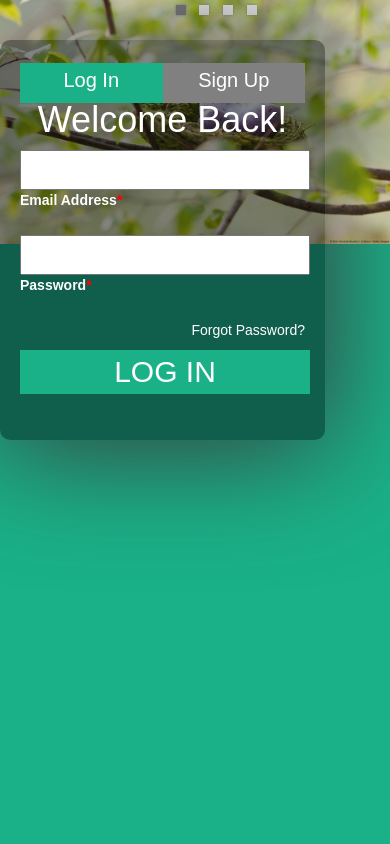
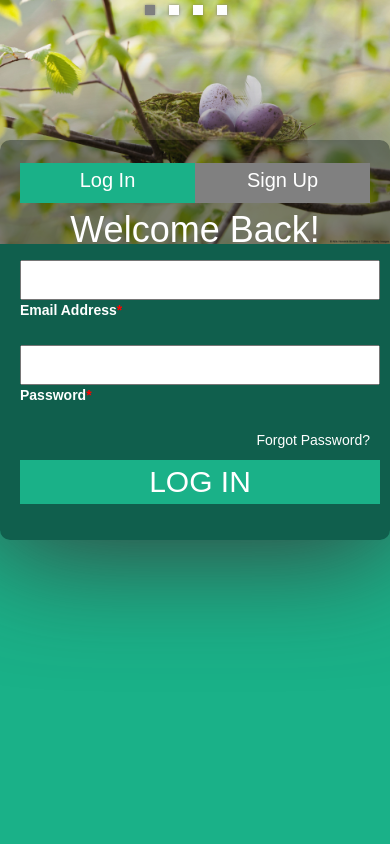
Before and after one commit to jgtaruc/travel-planner, a Django app: page / in a window 390 px wide. Run offline with Django 3.2, Linux system fonts and the light colour scheme; parts of the project's set-up code (start-up, migrations or seed data) failed here and were passed over; some libraries are stand-ins or nearby versions.

Commit message:
responsive bg

```diff
--- a/trip_app/static/trip_app/css/img-transitions.css
+++ b/trip_app/static/trip_app/css/img-transitions.css
@@ -1,19 +1,27 @@
 img {
   position: absolute;
-  z-index: 1;
-  background-repeat: no-repeat;
-  opacity: 0.0;
+  top:0px;
+  width: 100%;
+  opacity: 0;
   filter: alpha(opacity=0); /* For IE8 and earlier */
-  max-width: 100%;
 }
 
-.img-ctrls {
-  position: absolute;
-  z-index: 2;
-  left: 45%;
+#bg {
+  width: 100%;
+  height: 100%;
+  position: fixed;
+  top: 0px;
 }
 
-.img-ctrls span {
+#img-ctrls {
+  z-index: 2;
+  position: relative;
+  padding-bottom: 40px;
+  max-width:100px;
+  margin: auto;
+}
+
+#img-ctrls span {
   cursor: pointer;
   margin-right: 10px;
   display:inline-block;
@@ -23,7 +31,7 @@ img {
   box-shadow: 0 0 3px gray;
 }
 
-.img-ctrls span:hover {
+#img-ctrls span:hover {
   background: gray;
 }
 
@@ -32,7 +40,7 @@ img {
   filter: alpha(opacity=1); /* For IE8 and earlier */
 }
 
-.img-ctrls .selected {
+#img-ctrls .selected {
   background: gray;
 }
 
--- a/trip_app/static/trip_app/css/login_signup.css
+++ b/trip_app/static/trip_app/css/login_signup.css
@@ -1,26 +1,19 @@
 #login-signup-form {
   z-index: 2;
-  position: absolute;
+  position: relative;
   background: rgba(7, 14, 18, 0.5);
   padding: 20px;
   padding-bottom: 40px;
-  max-width:325px;
+  max-width:400px;
   height: 400px;
   margin:40px auto;
   border-radius: 10px;
   box-shadow:0 4px 120px 4px #383838;
   text-decoration: none;
-
   font-family: Arial;
+  top: 100px;
 }
 
-# {
-  position: relative;
-  height: 2000px;
-  z-index: 2;
-  top:800px;
-  background-color: inherit;
-}
 
 #signup-form {
   position: absolute;
@@ -43,7 +36,7 @@
 }
 
 h1 {
-  margin-top: 0;
+  margin-top: 10px;
   text-align: center;
   color: white;
   width: inherit;
@@ -62,6 +55,7 @@ li a{
   color: white;
   text-decoration: none;
   outline: none;
+  margin-bottom: 10px;
 }
 
 li a:hover {
@@ -98,7 +92,7 @@ label {
 input, textarea {
   font-size:22px;
   display:block;
-  width:290px;
+  width:360px;
   height:100%;
   padding:5px 10px;
 
@@ -123,7 +117,7 @@ button {
   text-transform: uppercase;
   color: white;
   background: rgb(26, 177, 136);
-  width: 290px;
+  width: 360px;
   font-size: 30px;
 }
 
--- a/trip_app/static/trip_app/css/reusables.css
+++ b/trip_app/static/trip_app/css/reusables.css
@@ -1,9 +1,10 @@
 html {
   background: rgb(26, 177, 136);
-  max-width: 100%;
-  max-height: 100%;
 }
 
-.bg {
-
+body{
+	background: inherit;
+	top: 0;
+	width: 100%;
+	height: auto;
 }
--- a/trip_app/static/trip_app/js/login_signup.js
+++ b/trip_app/static/trip_app/js/login_signup.js
@@ -10,7 +10,7 @@ function login_active() {
 }
 
 function signup_active() {
-  $("#login-signup-form").css({opacity: 0, height: "500px"}).animate({opacity: 1.0})
+  $("#login-signup-form").css({opacity: 0, height: "470px"}).animate({opacity: 1.0})
   //document.getElementById('signup-form').style.visibility = "visible";
   $("#signup-form").css({opacity: 0, visibility: "visible"}).animate({opacity: 1.0});
   document.getElementById('signup-tab').className = "active";
--- a/trip_app/templates/trip_app/main.html
+++ b/trip_app/templates/trip_app/main.html
@@ -15,17 +15,21 @@
     <title> Travel Planner </title>
   </head>
 
-  <body onresize="resize_elements()" onload="resize_elements()">
+  <body class="content" onresize="resize_elements()" onload="resize_elements()">
+   <!-- transitioning background -->
+   <div id="bg">
+   <div id="img-ctrls">
+        <span id="spring" class="selected" onclick="select_spring()"></span>
+        <span id="summer" onclick="select_summer()"></span>
+        <span id="fall" onclick="select_fall()"></span>
+        <span id="winter" onclick="select_winter()"></span>
+     </div>
+
       <img id="spring-bg" class="bg-active" src="../../static/trip_app/images/spring.jpg">
       <img id="summer-bg" src="../../static/trip_app/images/summer.jpg">
       <img id="fall-bg" src="../../static/trip_app/images/fall.jpg">
       <img id="winter-bg" src="../../static/trip_app/images/winter.jpg">
-    <p class="img-ctrls">
-      <span id="spring" class="selected" onclick="select_spring()"></span>
-      <span id="summer" onclick="select_summer()"></span>
-      <span id="fall" onclick="select_fall()"></span>
-      <span id="winter" onclick="select_winter()"></span>
-    </p>
+    </div>
 
     <!-- login signup form -->
     <div id="login-signup-form">
@@ -78,7 +82,7 @@
           </div>
 
           <button type="submit" value="SignUp" name="signup-btn">Sign Up</button>
-
+        </form>
       </div>
     </div>
     <script>transition()</script>
```
